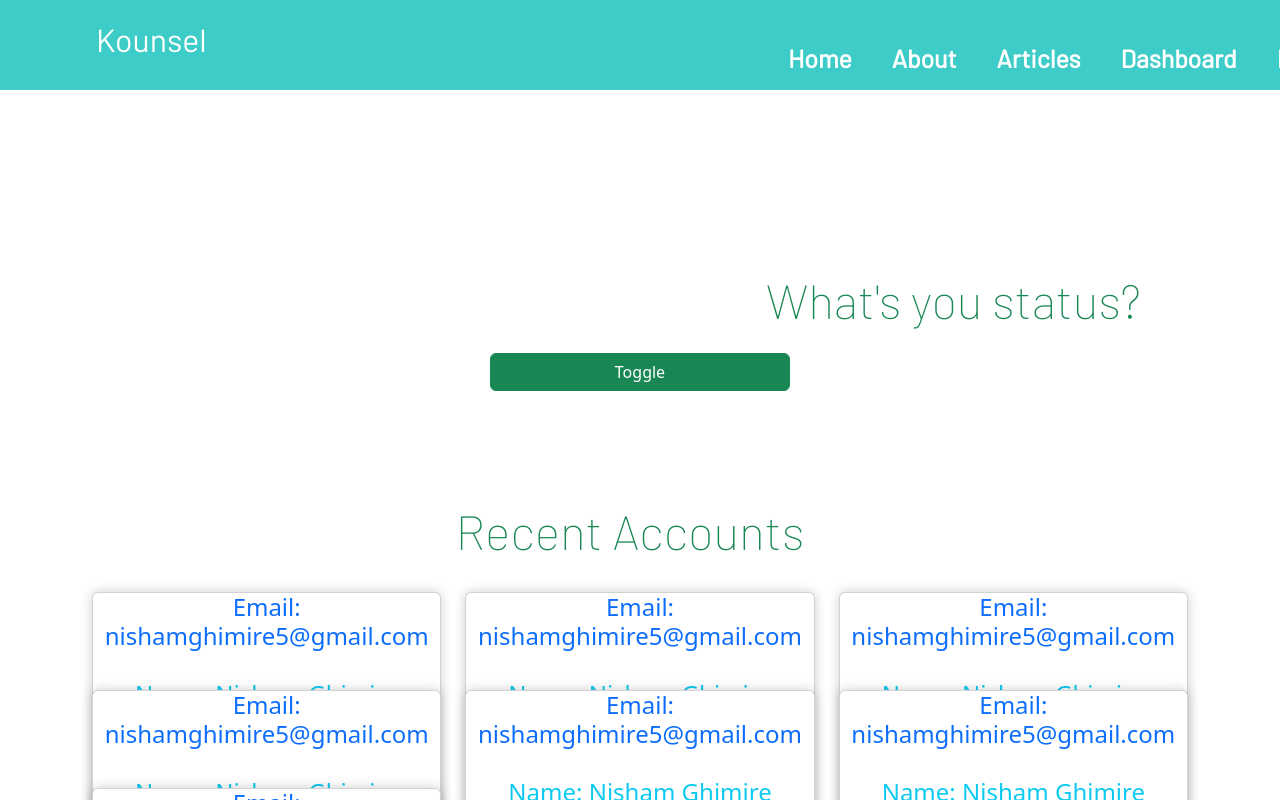
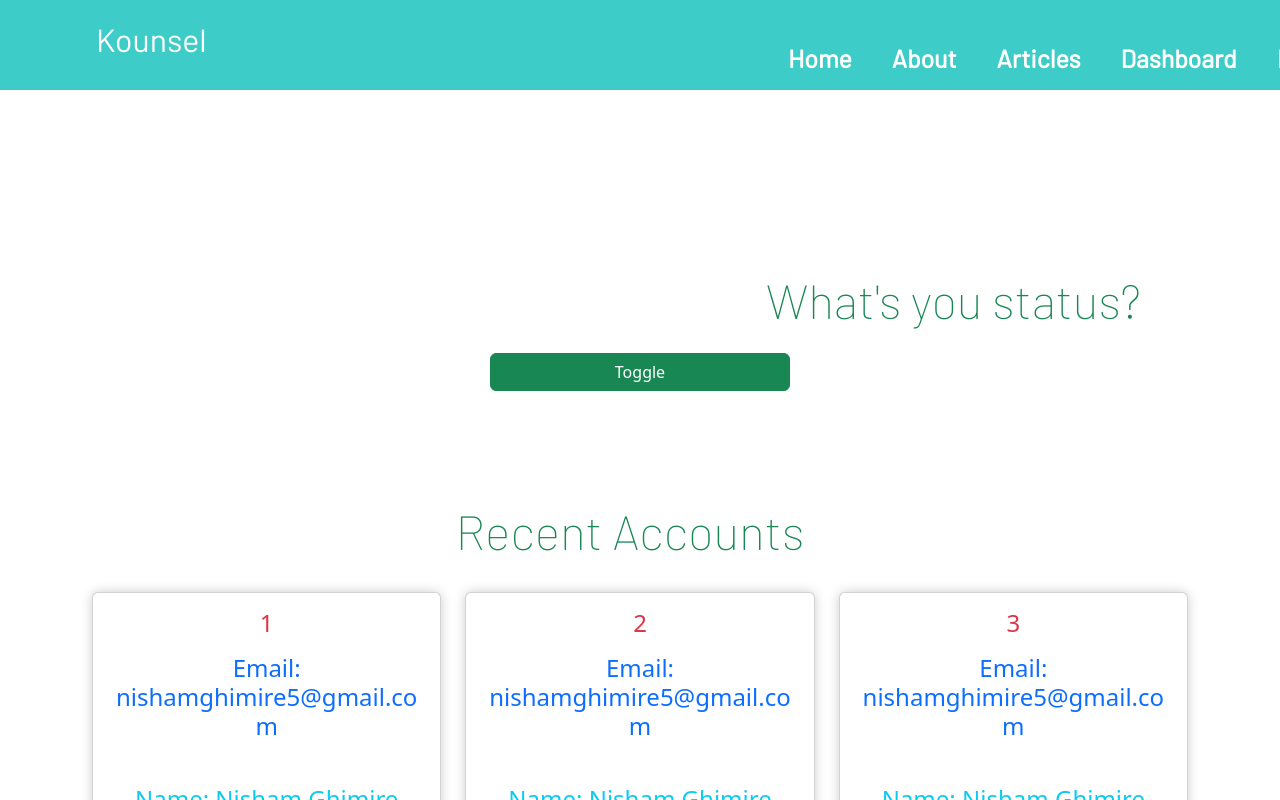
Before and after one commit to nishamghimire5/Kounsel, a Next.js app: page /dashC in a window 1280 px wide. Built offline with nearby package versions, Linux system fonts and the light colour scheme.

Commit message:
update for dashboard

```diff
--- a/pages/dashC.js
+++ b/pages/dashC.js
@@ -22,7 +22,7 @@ const Cards = () => {
                 </div>
                 <div className='row mb-5' style={{ display: 'flex' }}>
                     {CardInfo.map((card, index) => {
-                        return (<CardData key={index} email={card.email} name={card.name} />)
+                        return (<CardData key={index} count={index + 1} email={card.email} date={card.date} msg={card.msg} name={card.name} />)
                     }
                     )}
                 </div>
--- a/pages/dashData.js
+++ b/pages/dashData.js
@@ -1,30 +1,35 @@
 const CardData = (props) => {
     // let height = { "mix-height": "390px" };
     return (
-        <div style={{ height: "50px" }} className="col-sm-12 col-md-6 col-lg-4 main mb-5">
+        <div className="col-sm-12 col-md-6 col-lg-4 main mb-5">
             <div className="card card-has-bg" >
                 <div className="rounded-lg">
-                    {/* <img className="card-img " src={props.imgLink} alt="Goverment Lorem Ipsum Sit Amet Consectetur dipisi?" /> */}
-                    {/* <div className=" flex-column "> */}
-                    {/* <div className="card-body"> */}
+                    <div className=" flex-column ">
+                        <div className="card-body">
                             <h4 className="card-title">
                                 <div className=" text-center">
-                            <div className="text-danger">
-                                {props.index}
+                                    <div className="text-danger mb-3">
+                                        {props.count}
                                     </div>
-                            <div className="text-primary">
+                                    <div className="text-primary mb-3">
                                         Email: {props.email}
                                     </div>
                                     <br />
-                            <div className="text-info">
+                                    <div className="text-info mb-3">
                                         Name: {props.name}
+                                    </div>
+                                    <div className="text-info mb-3">
+                                        Date: {props.date}
+                                    </div>
+                                    <div className="text-info mb-3">
+                                        Message: {props.msg}
                                     </div>
                                 </div>
                             </h4>
                         </div>
                     </div>
                 </div>
-        // </div></div>
+            </div></div>
     )
 }
 
```
Lines whose indentation alone changed are shown as unchanged.
